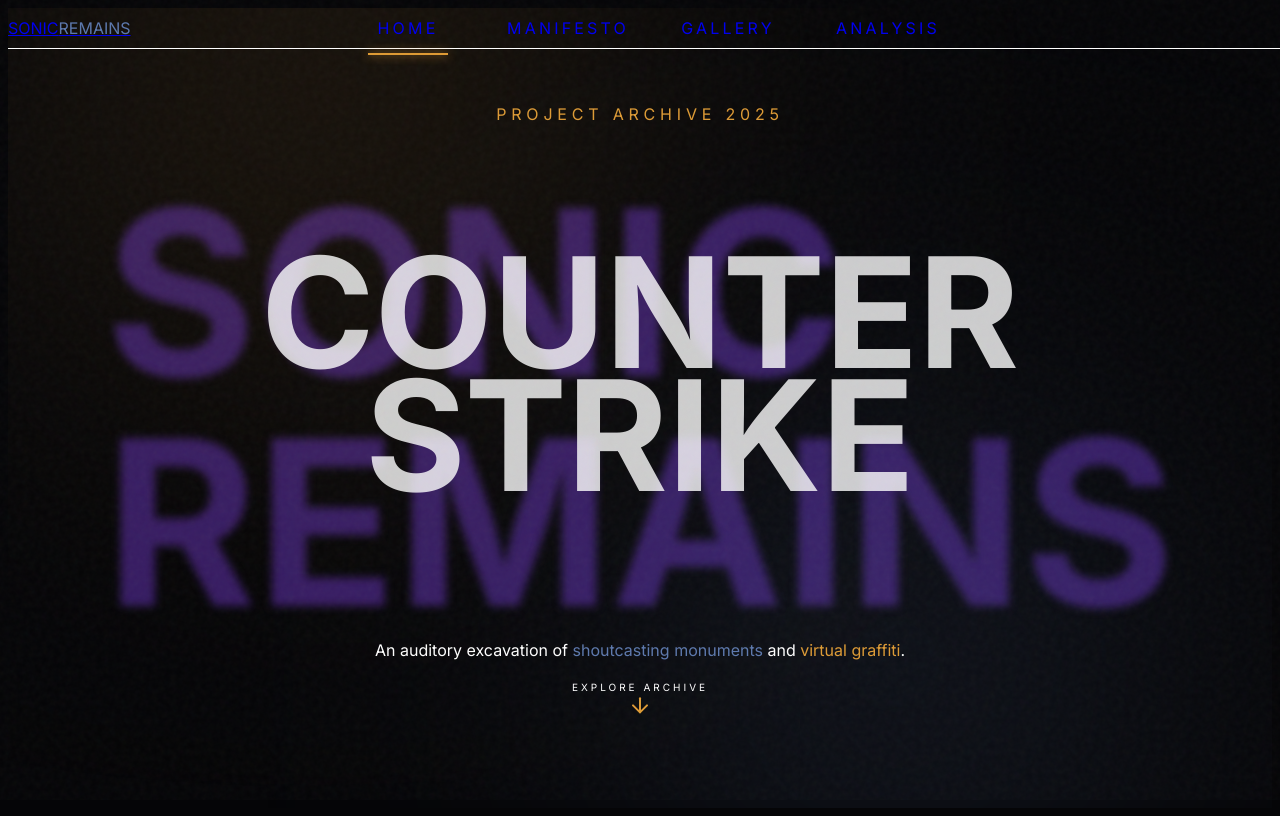
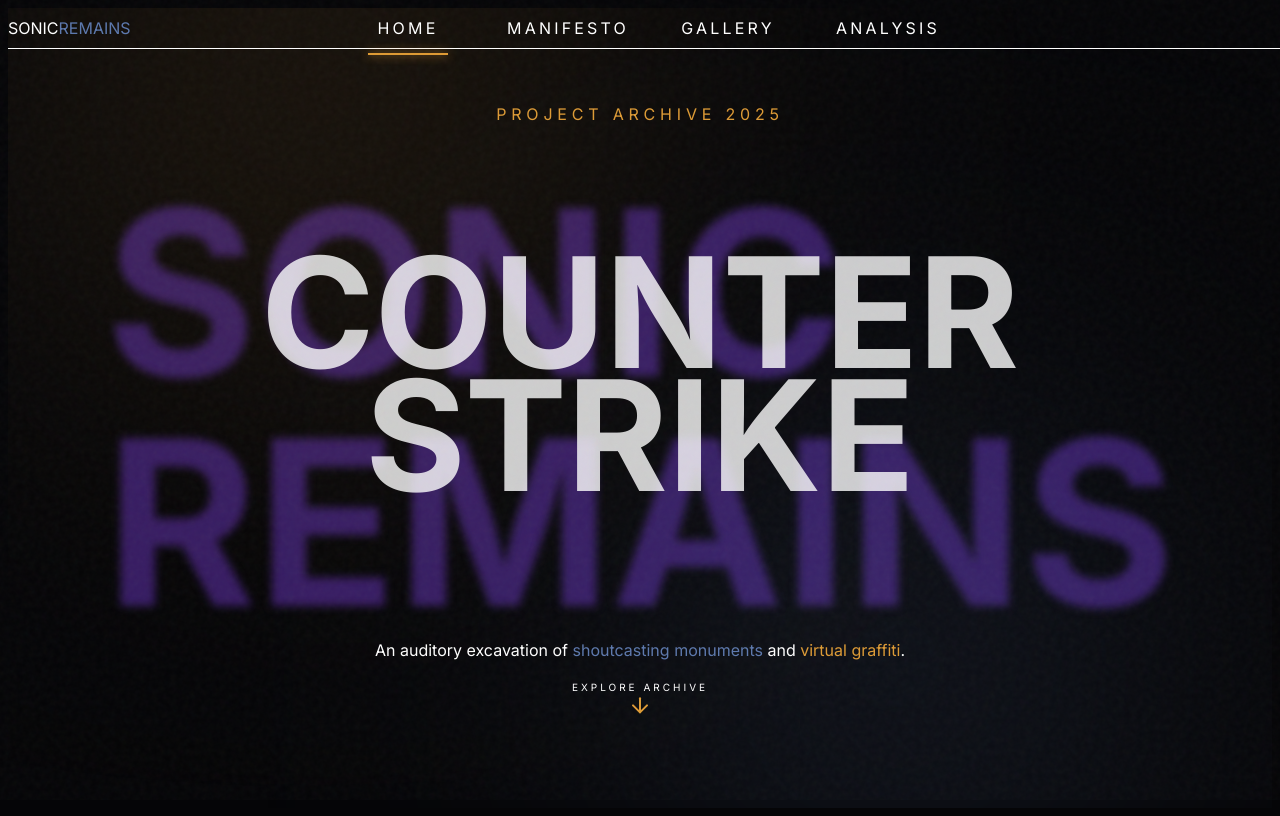
Before and after one commit to Victorxu86/cshighlight, a Next.js app: page / in a window 1280 px wide. Built offline with nearby package versions, Linux system fonts and the light colour scheme.

Commit message:
Update Navbar styles and hover animations

```diff
--- a/src/app/globals.css
+++ b/src/app/globals.css
@@ -18,6 +18,16 @@ body {
   font-family: var(--font-sans), system-ui, sans-serif;
   overflow-x: hidden;
   -webkit-font-smoothing: antialiased;
+}
+
+/* GLOBAL RESET for Anchors to prevent purple visited links */
+a {
+  color: inherit;
+  text-decoration: none;
+}
+
+a:visited {
+  color: inherit;
 }
 
 /* Custom Scrollbar */
--- a/src/components/Navbar.tsx
+++ b/src/components/Navbar.tsx
@@ -12,6 +12,8 @@ const navItems = [
   { name: 'Gallery', path: '/highlights' },
   { name: 'Analysis', path: '/analysis' },
 ];
+
+const MotionLink = motion.create(Link);
 
 export default function Navbar() {
   const pathname = usePathname();
@@ -40,9 +42,9 @@ export default function Navbar() {
 
         {/* Left: Brand (Col 1-3) */}
         <div className="col-span-3 flex items-center h-full">
-            <Link href="/" className="flex items-center h-full group">
-                <span className="font-display font-black text-lg tracking-tight uppercase text-white group-hover:text-[#d8b4fe] transition-colors duration-300 no-underline">
-                  Sonic<span className="text-[#5d79ae] group-hover:text-white transition-colors duration-300 no-underline">Remains</span>
+            <Link href="/" className="flex items-center h-full group text-white">
+                <span className="font-display font-black text-lg tracking-tight uppercase text-white group-hover:text-[#d8b4fe] transition-colors duration-300">
+                  Sonic<span className="text-[#5d79ae] group-hover:text-white transition-colors duration-300">Remains</span>
                 </span>
             </Link>
         </div>
@@ -52,22 +54,26 @@ export default function Navbar() {
           {navItems.map((item) => {
              const isActive = pathname === item.path;
              return (
-               <Link
+               <MotionLink
                  key={item.path}
                  href={item.path}
-                 className="relative h-full flex-1 flex items-center justify-center group no-underline"
+                 initial="initial"
+                 whileHover="hover"
+                 className="relative h-full flex-1 flex items-center justify-center group"
                >
-                 {/* Text: White only, no underline, smoother scale */}
-                 <span
-                    className={cn(
-                        "font-display text-xs font-bold uppercase tracking-[0.2em] relative z-10 transition-all duration-500 ease-out no-underline transform",
-                        "text-white group-hover:text-[#d8b4fe] group-hover:scale-110"
-                    )}
+                 {/* Text */}
+                 <motion.span
+                    variants={{
+                      initial: { scale: 1, color: "#FFFFFF" },
+                      hover: { scale: 1.1, color: "#d8b4fe" }
+                    }}
+                    transition={{ type: "spring", stiffness: 300, damping: 15 }}
+                    className="font-display text-xs font-bold uppercase tracking-[0.2em] relative z-10"
                  >
                    {item.name}
-                 </span>
+                 </motion.span>
 
-                 {/* Active Line - Moved to 45px, Shortened width (centered) */}
+                 {/* Active Line - Positioned at 45px */}
                  {isActive && (
                     <motion.div
                       layoutId="navline-active"
@@ -76,7 +82,7 @@ export default function Navbar() {
                       transition={{ type: "spring", stiffness: 500, damping: 30 }}
                     />
                  )}
-               </Link>
+               </MotionLink>
              )
           })}
         </nav>
```
